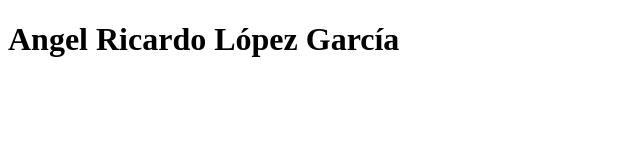
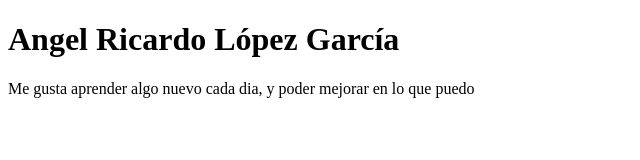
Before and after one commit to angel-lopez171834/Git-Github, a plain HTML site: page index.html in a window 1280 px wide. Shown: the whole page, without its empty margins (0-640 px from the left). Drawn offline with Linux system fonts and the light colour scheme.

Commit message:
Agrege mi descripcion

```diff
--- a/index.html
+++ b/index.html
@@ -8,6 +8,6 @@
 </head>
 <body>
     <h1>Angel Ricardo López García</h1>
-
+    <p>Me gusta aprender algo nuevo cada dia, y poder mejorar en lo que puedo</p>
 </body>
 </html>
```
